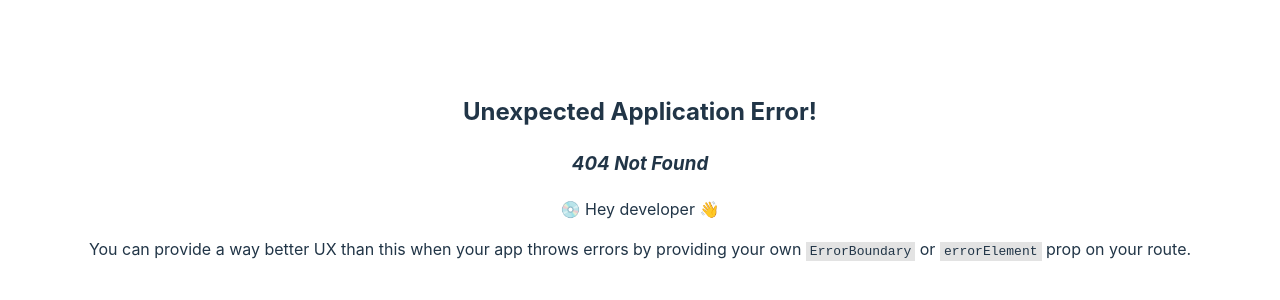
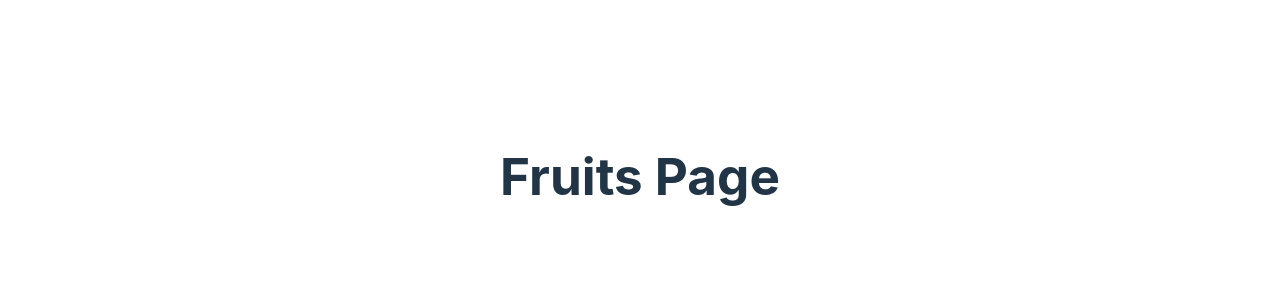
Before and after one commit to cesartalen/smoothiemaker, a React (Vite) app in the folder frontend/: page /fruits in a window 1280 px wide. Before the commit this address had no page. Shown: the part 224-524 px from the top of the page. Built offline with nearby package versions, Linux system fonts and the light colour scheme.

Commit message:
Add FruitsPage and Routing

```diff
--- a/frontend/src/App.tsx
+++ b/frontend/src/App.tsx
@@ -2,6 +2,7 @@ import { RouterProvider, createBrowserRouter } from 'react-router-dom'
 import './App.css'
 import { AppLayout } from './layouts/AppLayout'
 import { HomePage } from './pages/HomePage'
+import { FruitsPage } from './pages/FruitsPage'
 
 const router = createBrowserRouter([
   {
@@ -10,6 +11,10 @@ const router = createBrowserRouter([
       {
         path: '/',
         element: <HomePage/>
+      },
+      {
+        path: '/fruits',
+        element: <FruitsPage/>
       }
     ]
   }
--- /dev/null
+++ b/frontend/src/pages/FruitsPage.tsx
@@ -0,0 +1,7 @@
+export const FruitsPage = () => {
+  return (
+    <div>
+      <h1>Fruits Page</h1>
+    </div>
+  )
+}
```
